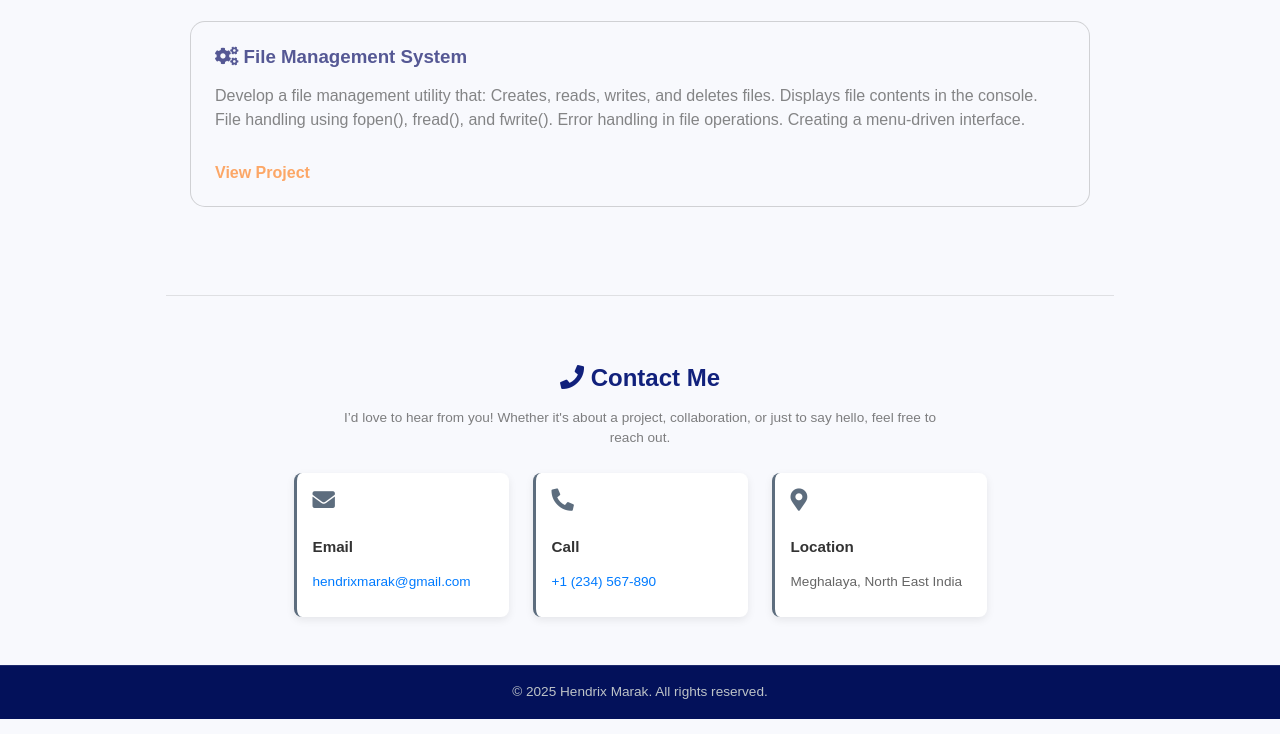
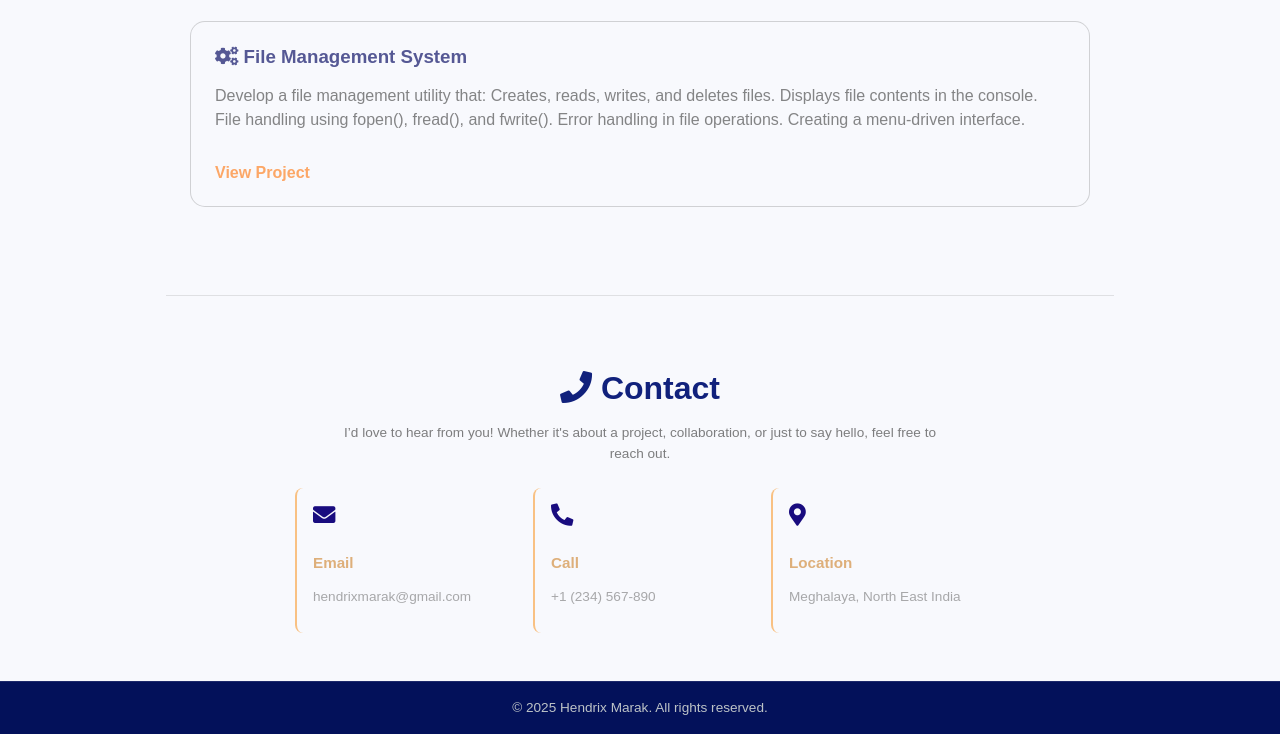
Before and after one commit to hendrixmk/MyPortfolio, a plain HTML site: page index.html in a window 1280 px wide. Shown: the part 1257-1991 px from the top of the page. Drawn offline with Linux system fonts and the light colour scheme; a web font is replaced by a local one.

Commit message:
contact card
Updated contact card: Removed border shadows

```diff
--- a/css/styles.css
+++ b/css/styles.css
@@ -48,8 +48,6 @@ header {
 .navbar.shrink-navbar .logo-img {
     height: 40px; /* Smaller size when navbar shrinks */
 }
-
-/* Optional for extra spacing */
 .logo {
     margin: 0;
     padding: 0;
@@ -285,11 +283,10 @@ h2, h3 {
     margin-top: 1.5rem;
 }
 .contact-card {
-    background: #fff;
+    background: #f8f9fd;
     padding: 1rem; /* Compact padding */
     border-radius: 8px; /* Slightly rounded corners */
-    box-shadow: 0 3px 8px rgba(0, 0, 0, 0.08);
-    border-left: 3px solid #5d6d7e; /* Thin border */
+    border-left: 2px solid #f9972690; /* Thin border */
     transition: all 0.25s ease-in-out;
     cursor: pointer;
     flex: 1 1 180px; /* Smaller width */
@@ -302,30 +299,32 @@ h2, h3 {
 }
 .contact-card:hover {
     transform: translateY(-3px) scale(1.02); /* Subtle hover effect */
-    box-shadow: 0 6px 12px rgba(0, 0, 0, 0.12);
     border-left-color: #007bff;
 }
 .contact-card i {
     font-size: 1.4rem; /* Slightly smaller icon */
-    color: #5d6d7e;
+    color: #190c7f;
     margin-bottom: 0.75rem;
     transition: color 0.2s ease-in-out;
+}
+#contact h2{
+    font-size: 2rem;
 }
 .contact-card h3 {
     font-size: 0.95rem; /* Compact heading */
     margin-bottom: 0.3rem;
-    color: #333;
+    color: #c86f0a89;
 }
 .contact-card p {
     font-size: 0.85rem; /* Smaller text */
     margin-bottom: 0.8rem;
-    color: #666;
+    color: #6666668e;
 }
 .contact-card a {
     font-size: 0.85rem; /* Smaller link text */
     margin-top: auto;
     text-decoration: none;
-    color: #007bff;
+    color: #6666668e;
     font-weight: 500;
 }
 .contact-card a:hover {
--- a/index.html
+++ b/index.html
@@ -67,7 +67,7 @@
     </section>
 
     <section id="contact">
-        <h2><i class="fas fa-phone"></i> Contact Me</h2>
+        <h2><i class="fas fa-phone"></i> Contact</h2>
         <p class="contact-intro">
             I’d love to hear from you! Whether it's about a project, collaboration, or just to say hello, feel free to reach out.
         </p>
```
